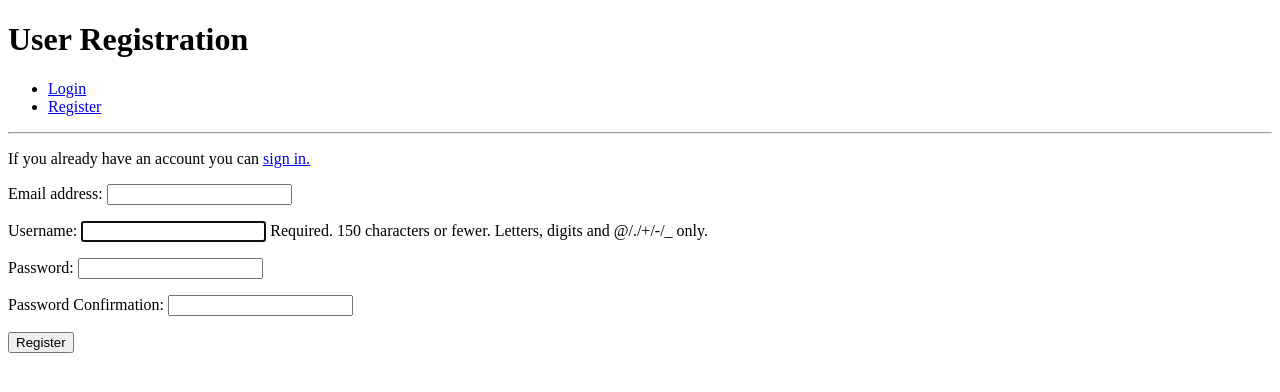
After one commit to djjtyn/django-auth, a Django app: page /accounts/register/ in a window 1280 px wide. The commit adds this page. Shown: the top 392 px of the page. Run offline with Django 3.2, Linux system fonts and the light colour scheme.

Commit message:
registration form working

```diff
--- a/accounts/forms.py
+++ b/accounts/forms.py
@@ -1,6 +1,39 @@
 from django import forms
+from django.contrib.auth.models import User
+from django.contrib.auth.forms import UserCreationForm
+from django.core.exceptions import ValidationError
 
 class UserLoginForm(forms.Form):
     """Form to be used for logging users in"""
     username = forms.CharField()
     password = forms.CharField(widget=forms.PasswordInput)
+
+class UserRegistrationForm(UserCreationForm):
+    """Form used to register a new user"""
+
+    password1 = forms.CharField(label="Password",
+                                widget=forms.PasswordInput)
+    password2 = forms.CharField(label="Password Confirmation",
+                                widget=forms.PasswordInput)
+    class Meta:
+        model = User
+        fields = ['email', 'username', 'password1', 'password2']
+
+    def clean_email(self):
+        email = self.cleaned_data.get('email')
+        username = self.cleaned_data.get('username')
+        if User.objects.filter(email=email).exclude(username=username):
+            raise forms.ValidationError(u'Email address must be unique')
+        return email
+
+    def clean_password2(self):
+        password1 = self.cleaned_data.get('password1')
+        password2 = self.cleaned_data.get('password2')
+
+        if not password1 or not password2:
+            raise ValidationError("Please confirm your password")
+
+        if password1 != password2:
+            raise ValidationError("Passwords must match")
+
+        return password2
--- /dev/null
+++ b/accounts/templates/registration.html
@@ -0,0 +1,11 @@
+{% extends 'base.html' %}
+{% block page_title %}Registration Page{% endblock %}
+{% block page_heading %}User Registration{% endblock %}
+{% block content %}
+<p>If you already have an account you can <a href="{% url 'login'"> sign in.</a></p>
+    <form method="post">
+      {% csrf_token %}
+      {{ registration_form.as_p}}
+      <button type="submit">Register</button>
+    </form>
+{% endblock %}
--- a/accounts/views.py
+++ b/accounts/views.py
@@ -1,12 +1,12 @@
 from django.shortcuts import render, redirect, reverse
 from django.contrib import auth, messages
 from django.contrib.auth.decorators import login_required
-from accounts.forms import UserLoginForm
+from accounts.forms import UserLoginForm, UserRegistrationForm
 
-# Create your views here.
+
 def index(request):
     """Return the index.html file"""
-    return render(request, 'index.html')
+    return render(request,  'index.html')
 
 @login_required
 def logout(request):
@@ -15,21 +15,49 @@ def logout(request):
     messages.success(request, "You have successfully been logged out")
     return redirect(reverse('index'))
 
+
 def login(request):
     """Return a login page"""
     if request.user.is_authenticated:
         return redirect(reverse('index'))
     if request.method == "POST":
         login_form = UserLoginForm(request.POST)
+
         if login_form.is_valid():
             user = auth.authenticate(username=request.POST['username'],
-                                     password=request.POST['password'])
+                                    password=request.POST['password'])
+            messages.success(request, "You have successfully logged in!")
+
             if user:
                 auth.login(user=user, request=request)
-                messages.success(request, "You have sucessfully logged in!")
                 return redirect(reverse('index'))
             else:
                 login_form.add_error(None, "Your username or password is incorrect")
     else:
         login_form = UserLoginForm()
-    return render(request, 'login.html',{'login_form':login_form})
+    return render(request, 'login.html', {'login_form': login_form})
+
+
+def registration(request):
+    """Render the registration page"""
+    if request.user.is_authenticated:
+        return redirect(reverse('index'))
+
+    if request.method == "POST":
+        registration_form = UserRegistrationForm(request.POST)
+
+        if registration_form.is_valid():
+            registration_form.save()
+
+            user = auth.authenticate(username=request.POST['username'],
+                                     password=request.POST['password1'])
+            if user:
+                auth.login(user=user, request=request)
+                messages.success(request, "You have successfully registered")
+                return redirect(reverse('index'))
+            else:
+                messages.error(request, "Unable to register your account at this time")
+    else:
+        registration_form = UserRegistrationForm()
+        return render(request, 'registration.html', {
+            "registration_form": registration_form})
--- a/django_auth/urls.py
+++ b/django_auth/urls.py
@@ -15,11 +15,12 @@ Including another URLconf
 """
 from django.conf.urls import url
 from django.contrib import admin
-from accounts.views import index, logout, login
+from accounts.views import index, logout, login, registration
 
 urlpatterns = [
     url(r'^admin/', admin.site.urls),
     url(r'^$', index, name='index'),
     url(r'^accounts/logout/$', logout, name='logout'),
     url(r'^accounts/login/$', login, name='login'),
+     url(r'^accounts/register/$', registration, name='registration'),
 ]
--- a/templates/base.html
+++ b/templates/base.html
@@ -15,7 +15,7 @@
       <li><a href="#">Profile</a></li>
       {% else %}
       <li><a href="{% url 'login' %}">Login</a></li>
-      <li><a href="#">Register</a></li>
+      <li><a href="{% url 'registration' %}">Register</a></li>
       {% endif %}
     </ul>
   </nav>
```
Also changed, not shown: db.sqlite3.
